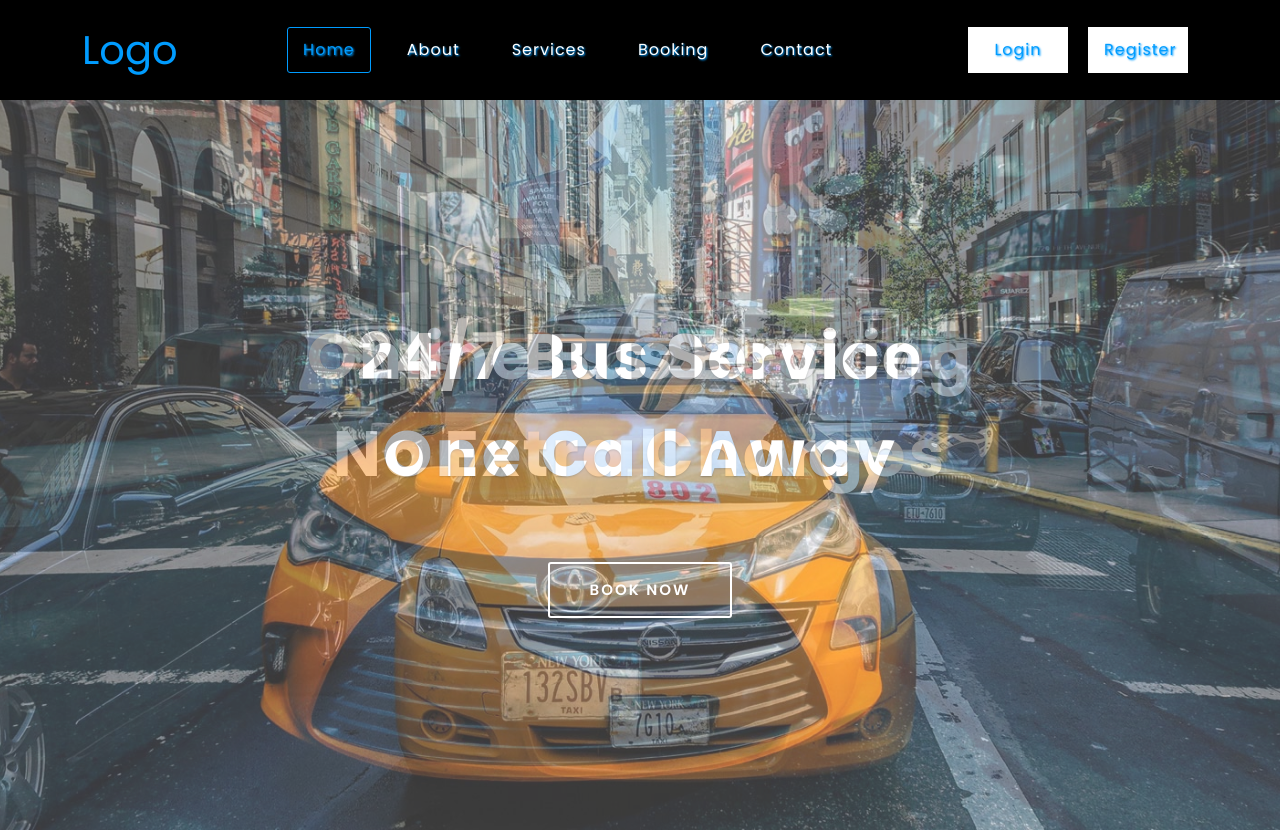
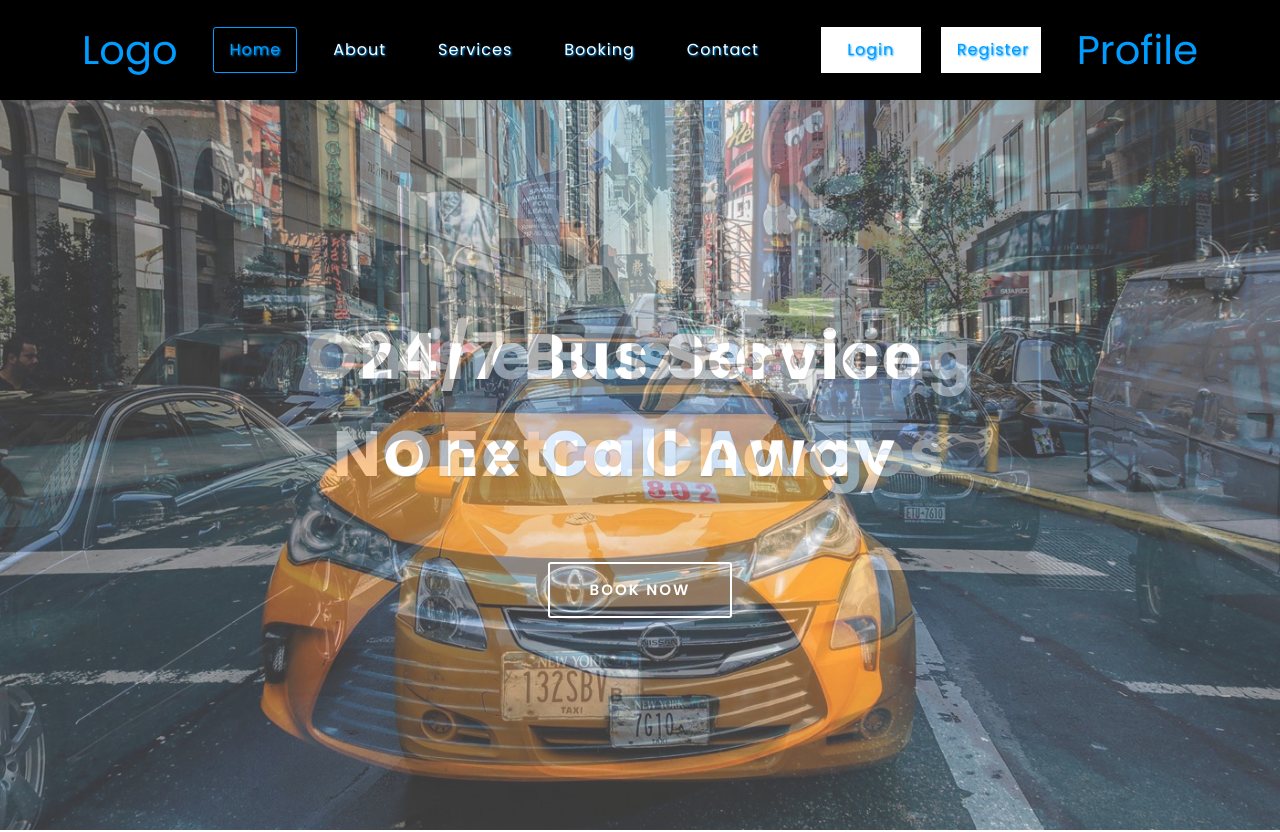
Before and after one commit to Cyber9jaDev/Car-Booking-System, a React (Vite) app in the folder client/: page / in a window 1280 px wide. Shown: the top 832 px of the page. Built offline with nearby package versions, Linux system fonts and the light colour scheme.

Commit message:
updated routes

```diff
--- a/client/src/Routes.tsx
+++ b/client/src/Routes.tsx
@@ -12,32 +12,27 @@ import PassengerDetails from "./pages/users/PassengerDetails";
 import PaymentModal from "./components/modal/PaymentModal";
 import PrivateRoute from "./utilities/PrivateRoute";
 import PublicRoute from "./utilities/PublicRoute";
-import Footer from "./components/users/Footer";
 import Profile from "./pages/users/Profile";
 import BookingConfirmation from "./pages/users/payment/BookingConfirmation";
-import Header from "./components/users/Header";
 
 const RouterLinks = () => {
   return (
     <BrowserRouter>
-      <Header />
       <Routes>
         <Route path='/' element={<SharedLayout/>}>
           <Route index element={ <Homepage/> } />
+          <Route path="about" element={<About/>} />
+          <Route path="services" element={<Services/>} />
+          <Route path="contact" element = {<Contact/>} />
+          <Route path="booking" element = { <Bookings/> } />
+          <Route path="booking/passenger-details" element = {<PrivateRoute><PassengerDetails/></PrivateRoute>}/>
+          <Route path="profile" element = { <PrivateRoute><Profile/></PrivateRoute> } />
         </Route>
         <Route path="/register" element={ <PublicRoute><Signup/></PublicRoute>} />
-        <Route path="/login" element={<PublicRoute><Login/></PublicRoute>}/>
-        <Route path="/about" element={<About/>} />
-        <Route path="/services" element={<Services/>} />
-        <Route path="/contact" element = {<Contact/>} />
-        <Route path="/passenger-details" element = {<PrivateRoute><PassengerDetails/></PrivateRoute>}/>
-        <Route path="/modal" element = {<PaymentModal/>} />
+        <Route path="login" element={<PublicRoute><Login/></PublicRoute>}/>
         <Route path="/paystack/verify" element = {<BookingConfirmation/>} />
-        <Route path="/booking" element = { <Bookings/> } />
-        <Route path="/profile" element = { <Profile/> } />
         <Route path="/admin/home" element={ <Home/>} />
       </Routes>
-      <Footer />
     </BrowserRouter>
   );
 }
--- a/client/src/components/modal/SeatModal.tsx
+++ b/client/src/components/modal/SeatModal.tsx
@@ -16,11 +16,11 @@ const SeatModal = () => {
 
   const handleTrip = () => {
     if(!currentUser){
-      return Toast('error', 'Please log in to book this seat');
+      return Toast('fail', 'Please log in to book this seat');
     }
     if(selectedSeatNo === null ){ return }
     closeModal();
-    navigate('/passenger-details');
+    navigate('/booking/passenger-details');
   }
 
 
--- a/client/src/components/users/Header.tsx
+++ b/client/src/components/users/Header.tsx
@@ -48,6 +48,9 @@ const Header = () => {
             </li>
           </ul>
         </div>}
+        <div className="profile">
+          <Link to='/profile' className='nav-link'>Profile</Link>
+        </div>
       </div>
     </header>
   )
--- a/client/src/pages/users/Homepage.tsx
+++ b/client/src/pages/users/Homepage.tsx
@@ -5,7 +5,6 @@ import Team from '../../components/users/Team';
 import Testimonial from '../../components/users/Testimonial';
 
 const Homepage = () => {
-
   return (
     <>
       <Banner />
--- a/client/src/pages/users/SharedLayout.tsx
+++ b/client/src/pages/users/SharedLayout.tsx
@@ -1,11 +1,13 @@
-// import TopNav from '../../components/users/TopNav';
 import { Outlet } from 'react-router-dom';
+import Header from '../../components/users/Header';
+import Footer from '../../components/users/Footer';
 
 const SharedLayout = () => {
   return (
     <>
-      {/* <TopNav /> */}
+      <Header />
       <Outlet />
+      <Footer />
     </>
   )
 }
--- a/client/src/sass/header.scss
+++ b/client/src/sass/header.scss
@@ -14,12 +14,12 @@
     position: relative !important;
   }
 
-  .logo{
+  .logo, .profile{
     display: flex;
     align-self: center;
   }
 
-  .logo > .nav-link{
+  .logo > .nav-link, .profile > .nav-link{
     font-size: 2.5em;
     color: #009cff;
   }
```
